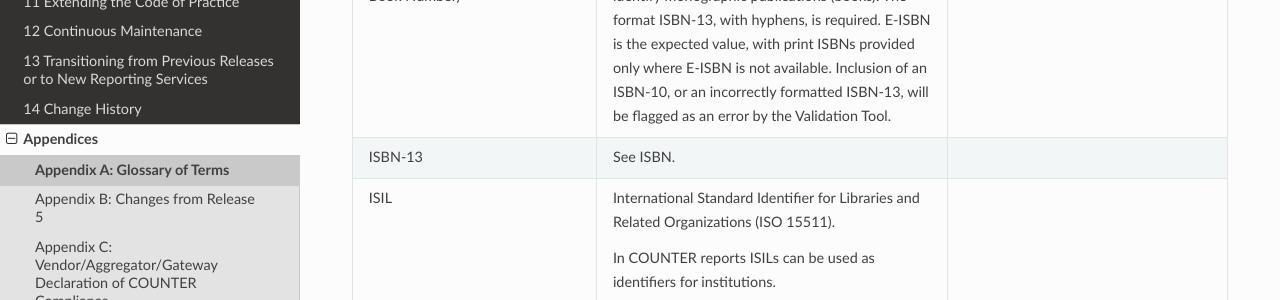
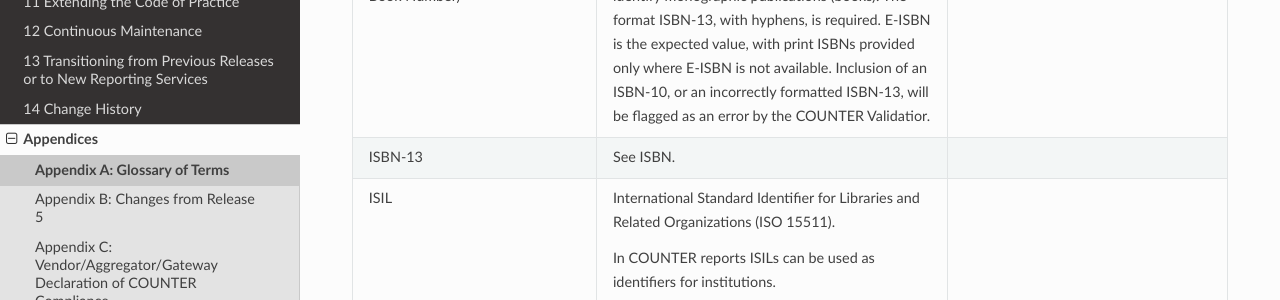
Before and after one commit to Project-Counter/cop5, a Sphinx documentation site: the page built from source/appendices/a-glossary-of-terms.rst, in a window 1280 px wide and 900 px high, scrolled down 14007 px. Shown: the part 295-595 px from the top of the window. Built offline with Sphinx 7.4.7 and the Read the Docs theme 3.1.0, drawn with Linux system fonts in a browser that asks for light colours; some of the changed text lies outside the part shown.

Commit message:
Fix a few more tool references

```diff
--- a/source/appendices/a-glossary-of-terms.rst
+++ b/source/appendices/a-glossary-of-terms.rst
@@ -250,7 +250,7 @@
      -
 
    * - COUNTER Validator
-     - An online tool to validate COUNTER reports in JSON and tabular format.
+     - An online service to validate COUNTER reports in JSON and tabular format.
      -
 
    * - COUNTER Reports
@@ -601,7 +601,7 @@
      -
 
    * - ISBN (International Standard Book Number)
-     - A unique standard identifier (ISO 2108) used to identify monographic publications (books). The format ISBN-13, with hyphens, is required. E-ISBN is the expected value, with print ISBNs provided only where E-ISBN is not available. Inclusion of an ISBN-10, or an incorrectly formatted ISBN-13, will be flagged as an error by the Validation Tool.
+     - A unique standard identifier (ISO 2108) used to identify monographic publications (books). The format ISBN-13, with hyphens, is required. E-ISBN is the expected value, with print ISBNs provided only where E-ISBN is not available. Inclusion of an ISBN-10, or an incorrectly formatted ISBN-13, will be flagged as an error by the COUNTER Validatior.
      -
 
    * - ISBN-13
```
